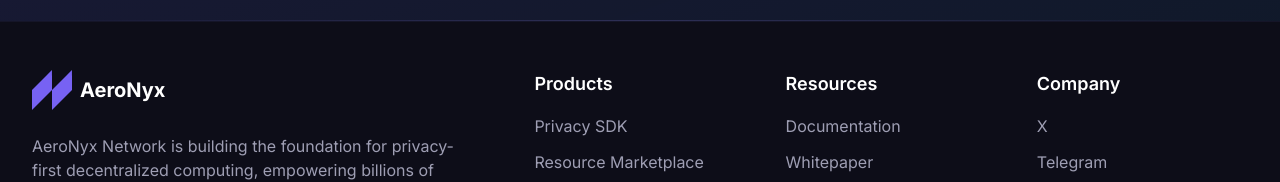
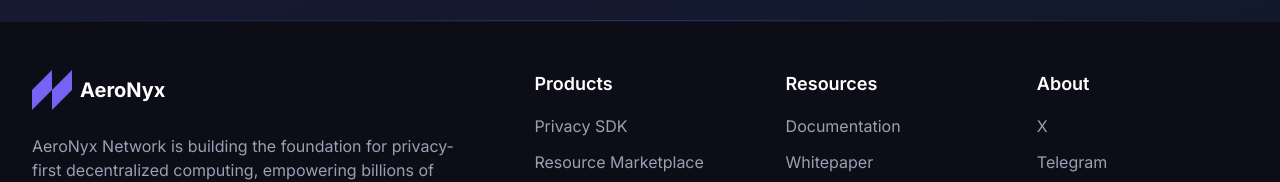
Before and after one commit to AeroNyxNetwork/AeroNyx-web, a Next.js app: page / in a window 1280 px wide. Shown: the part 4785-4967 px from the top of the page. Built offline with nearby package versions, Linux system fonts and the light colour scheme.

Commit message:
Update Footer.js

```diff
--- a/components/layout/Footer.js
+++ b/components/layout/Footer.js
@@ -50,7 +50,7 @@
           </div>
 
           <div>
-            <h4 className="text-lg font-semibold mb-4">Company</h4>
+            <h4 className="text-lg font-semibold mb-4">About</h4>
             <FooterLinks
               links={[
                 { href: 'https://twitter.com/AeroNyxNetwork', label: 'X' },
```
